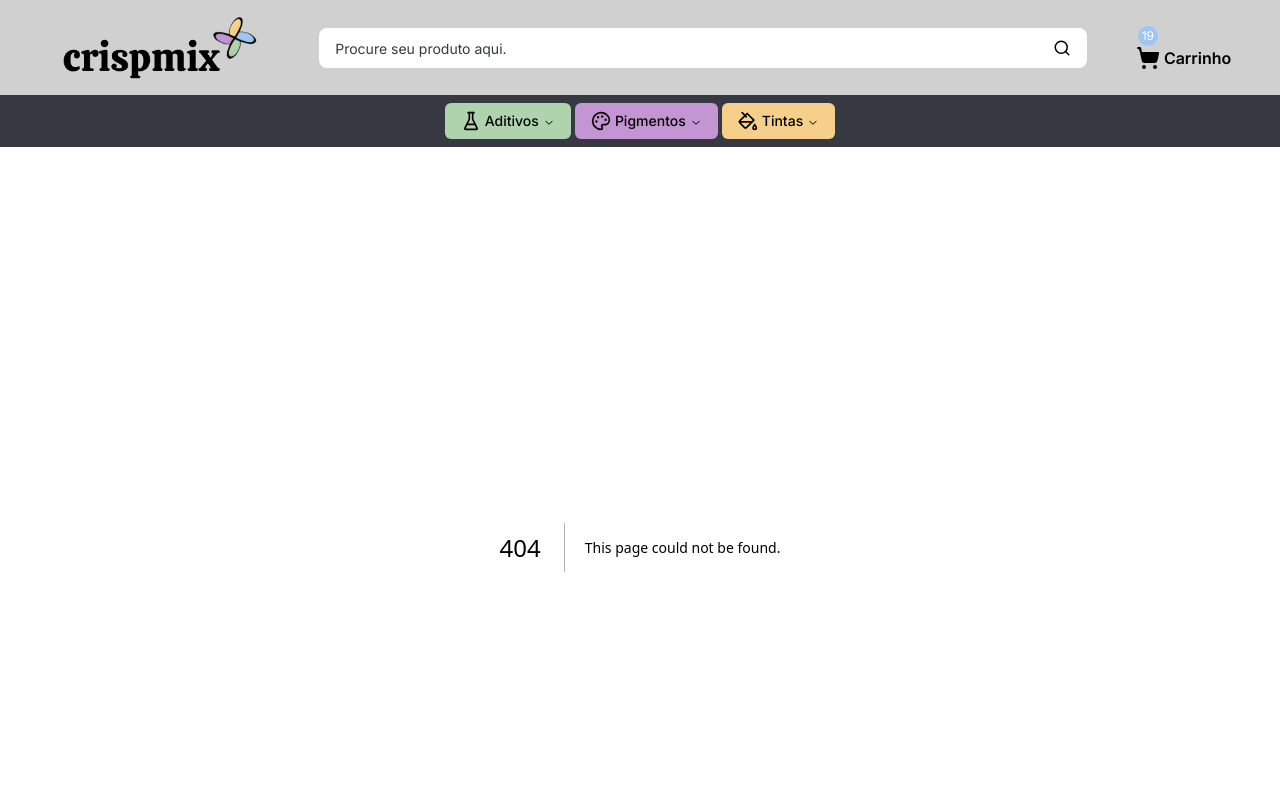
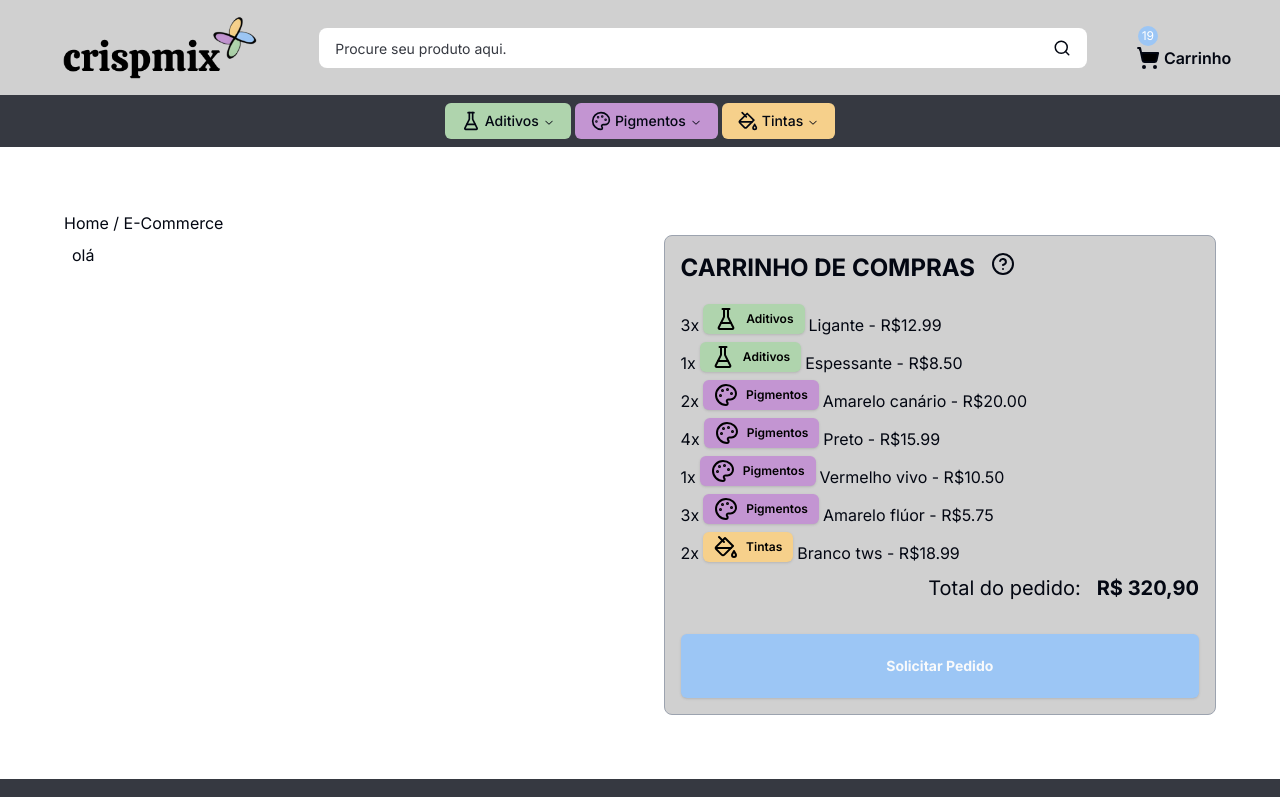
Before and after one commit to crispmix-Ecommerce/front, a Next.js app: page /cart in a window 1280 px wide. Before the commit this address had no page. Shown: the top 797 px of the page. Built offline with nearby package versions, Linux system fonts and the light colour scheme.

Commit message:
Cart: Create the resume checkout

```diff
--- /dev/null
+++ b/src/app/cart/page.tsx
@@ -0,0 +1,125 @@
+// 'use client'
+
+import { Badge } from '@/components/ui/badge'
+import { Button } from '@/components/ui/button'
+import { FlaskConical, HelpCircle, PaintBucket, Palette } from 'lucide-react'
+import React, { ReactNode } from 'react'
+
+export default function CartCheckout() {
+  const CategoryColors = {
+    Aditivos: 'green',
+    Pigmentos: 'pink',
+    Tintas: 'yellow',
+  }
+  interface Product {
+    name: string
+    category: keyof typeof CategoryColors
+    price: string
+    quantity: number
+    color: string
+    icon: ReactNode // Change LucideIcon to ReactNode
+  }
+
+  const products: Product[] = [
+    {
+      name: 'Ligante',
+      category: 'Aditivos',
+      price: 'R$12.99',
+      quantity: 3,
+      color: CategoryColors.Aditivos,
+      icon: <FlaskConical />,
+    },
+    {
+      name: 'Espessante',
+      category: 'Aditivos',
+      price: 'R$8.50',
+      quantity: 1,
+      color: CategoryColors.Aditivos,
+      icon: <FlaskConical />,
+    },
+    {
+      name: 'Amarelo canário',
+      category: 'Pigmentos',
+      price: 'R$20.00',
+      quantity: 2,
+      color: CategoryColors.Pigmentos,
+      icon: <Palette />,
+    },
+    {
+      name: 'Preto',
+      category: 'Pigmentos',
+      price: 'R$15.99',
+      quantity: 4,
+      color: CategoryColors.Pigmentos,
+      icon: <Palette />,
+    },
+    {
+      name: 'Vermelho vivo',
+      category: 'Pigmentos',
+      price: 'R$10.50',
+      quantity: 1,
+      color: CategoryColors.Pigmentos,
+      icon: <Palette />,
+    },
+    {
+      name: 'Amarelo flúor',
+      category: 'Pigmentos',
+      price: 'R$5.75',
+      quantity: 3,
+      color: CategoryColors.Pigmentos,
+      icon: <Palette />,
+    },
+    {
+      name: 'Branco tws',
+      category: 'Tintas',
+      price: 'R$18.99',
+      quantity: 2,
+      color: CategoryColors.Tintas,
+      icon: <PaintBucket />,
+    },
+  ]
+
+  return (
+    <section className="flex-col items-center p-16 gap-4 ">
+      <div className="w-full">Home / E-Commerce</div>
+      <div className="flex flex-col lg:flex-row justify-center">
+        <div className="lg:w-1/2 p-2">
+          <div>olá</div>
+        </div>
+        <div className="lg:w-1/2 lg:ml-12 p-4 grid gap-1s border bg-custom-gray border-gray-400 rounded-lg">
+          <div className="flex gap-4">
+            <h1 className="font-bold uppercase text-2xl">
+              Carrinho de compras
+            </h1>
+            <HelpCircle />
+          </div>
+          <div className="mt-4">
+            {products.map((product, index) => (
+              <p key={index}>
+                {`${product.quantity}x`}
+                <Badge
+                  className={`items-center gap-2 m-1 text-black bg-custom-${product.color} hover:bg-accent hover:text-accent-foreground focus:bg-accent focus:text-accent-foreground`}
+                >
+                  {product.icon}
+                  {product.category}
+                </Badge>
+                {`${product.name} - ${product.price}`}
+              </p>
+            ))}
+          </div>
+          <div className="grid mt-2">
+            <div className="justify-self-end text-xl">
+              <div className="flex gap-4">
+                <p>Total do pedido:</p>
+                <p className="font-bold uppercase">R$ 320,90</p>
+              </div>
+            </div>
+          </div>
+          <Button className="mt-8 p-8 w-full font-bold  bg-custom-blue hover:bg-custom-green">
+            Solicitar Pedido
+          </Button>
+        </div>
+      </div>
+    </section>
+  )
+}
--- /dev/null
+++ b/src/app/product-list/page.tsx
@@ -0,0 +1,66 @@
+import { CardProduct } from '@/components/layout/shared/card'
+import { Button } from '@/components/ui/button'
+import React from 'react'
+
+export default function ProductList() {
+  const productData = [
+    {
+      src: '/ProdutoAditivo.png',
+      title: 'Hyper Fusion Elixir',
+      type: 'Aditivo',
+      price: '19,99',
+    },
+    {
+      src: '/ProdutoPigmento.png',
+      title: 'Quantum Chroma Essence',
+      type: 'Pigmento a base de água',
+      price: '24,99',
+    },
+    {
+      src: '/ProdutoTintasBagua.png',
+      title: 'Aqua Nebula Paint',
+      type: 'Tinta a base de água',
+      price: '14,99',
+    },
+    {
+      src: '/ProdutoTintasPVC.png',
+      title: 'Galactic PVC Paint',
+      type: 'Tinta Plastisol',
+      price: '29,99',
+    },
+    {
+      src: '/ProdutoAditivo.png',
+      title: 'Infinity Boost Additive',
+      type: 'Aditivo',
+      price: '39,99',
+    },
+    {
+      src: '/ProdutoPigmento.png',
+      title: 'Celestial Glow Pigment',
+      type: 'Pigmento Plastisol',
+      price: '18,99',
+    },
+  ]
+  return (
+    <section className="flex flex-col items-center p-16 gap-4 ">
+      <div className="w-full">Home / E-Commerce</div>
+      <div className="w-full font-semibold">Title</div>
+      <div className="w-full">Description List</div>
+      <div className="flex flex-wrap justify-center p-6 gap-5">
+        {productData.map((product, index) => (
+          <CardProduct
+            key={index}
+            src={product.src}
+            title={product.title}
+            type={product.type}
+            price={product.price}
+          />
+        ))}
+      </div>
+      <div>
+        {/* TODO: Function get more item list */}
+        <Button>Ver mais +</Button>
+      </div>
+    </section>
+  )
+}
--- a/src/app/product/page.tsx
+++ b/src/app/product/page.tsx
@@ -54,7 +54,7 @@ export default function ProductDetailPage() {
               </form>
             </div>
             <Button className="mt-8 p-8 w-full bg-custom-blue hover:bg-custom-green">
-              Comprar
+              Adicionar ao Carrinho
             </Button>
           </div>
         </div>
--- /dev/null
+++ b/src/components/ui/badge.tsx
@@ -0,0 +1,36 @@
+import * as React from "react"
+import { cva, type VariantProps } from "class-variance-authority"
+
+import { cn } from "@/lib/utils"
+
+const badgeVariants = cva(
+  "inline-flex items-center rounded-md border px-2.5 py-0.5 text-xs font-semibold transition-colors focus:outline-none focus:ring-2 focus:ring-ring focus:ring-offset-2",
+  {
+    variants: {
+      variant: {
+        default:
+          "border-transparent bg-primary text-primary-foreground shadow hover:bg-primary/80",
+        secondary:
+          "border-transparent bg-secondary text-secondary-foreground hover:bg-secondary/80",
+        destructive:
+          "border-transparent bg-destructive text-destructive-foreground shadow hover:bg-destructive/80",
+        outline: "text-foreground",
+      },
+    },
+    defaultVariants: {
+      variant: "default",
+    },
+  }
+)
+
+export interface BadgeProps
+  extends React.HTMLAttributes<HTMLDivElement>,
+    VariantProps<typeof badgeVariants> {}
+
+function Badge({ className, variant, ...props }: BadgeProps) {
+  return (
+    <div className={cn(badgeVariants({ variant }), className)} {...props} />
+  )
+}
+
+export { Badge, badgeVariants }
```
